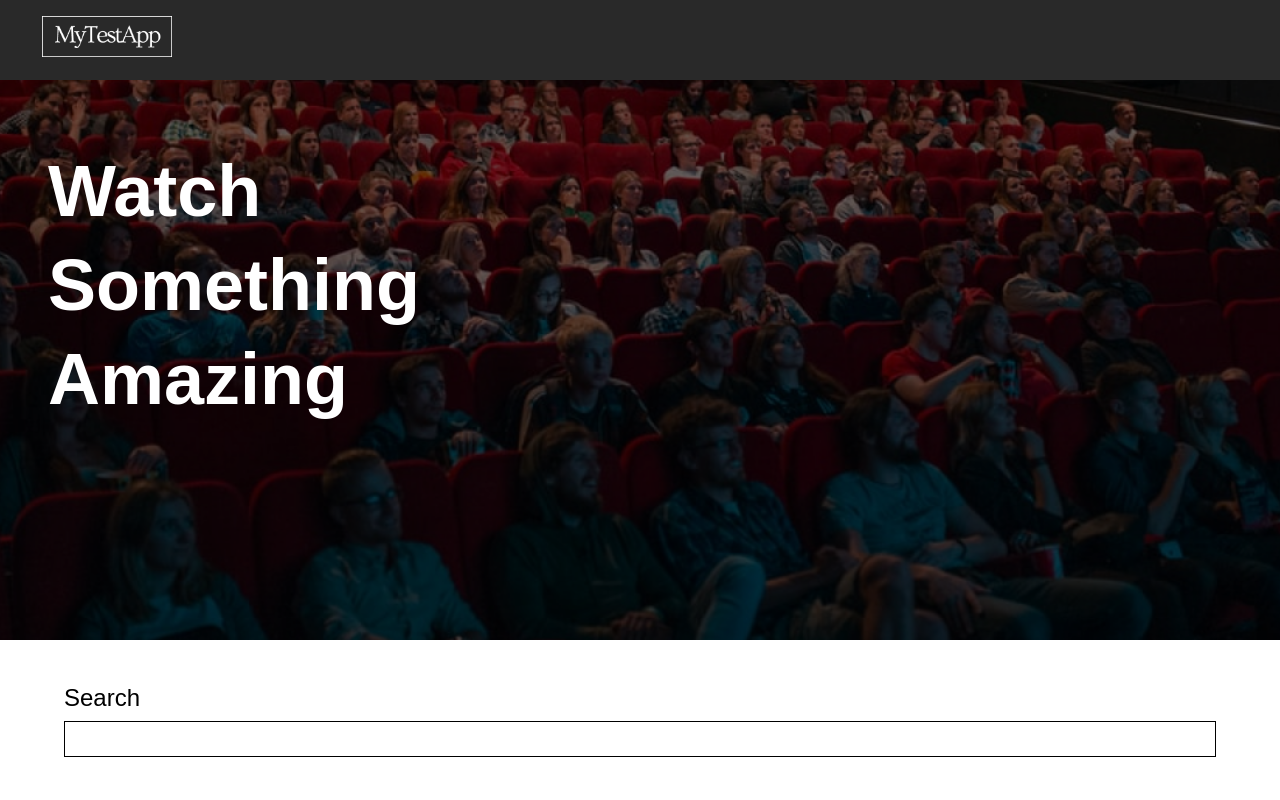
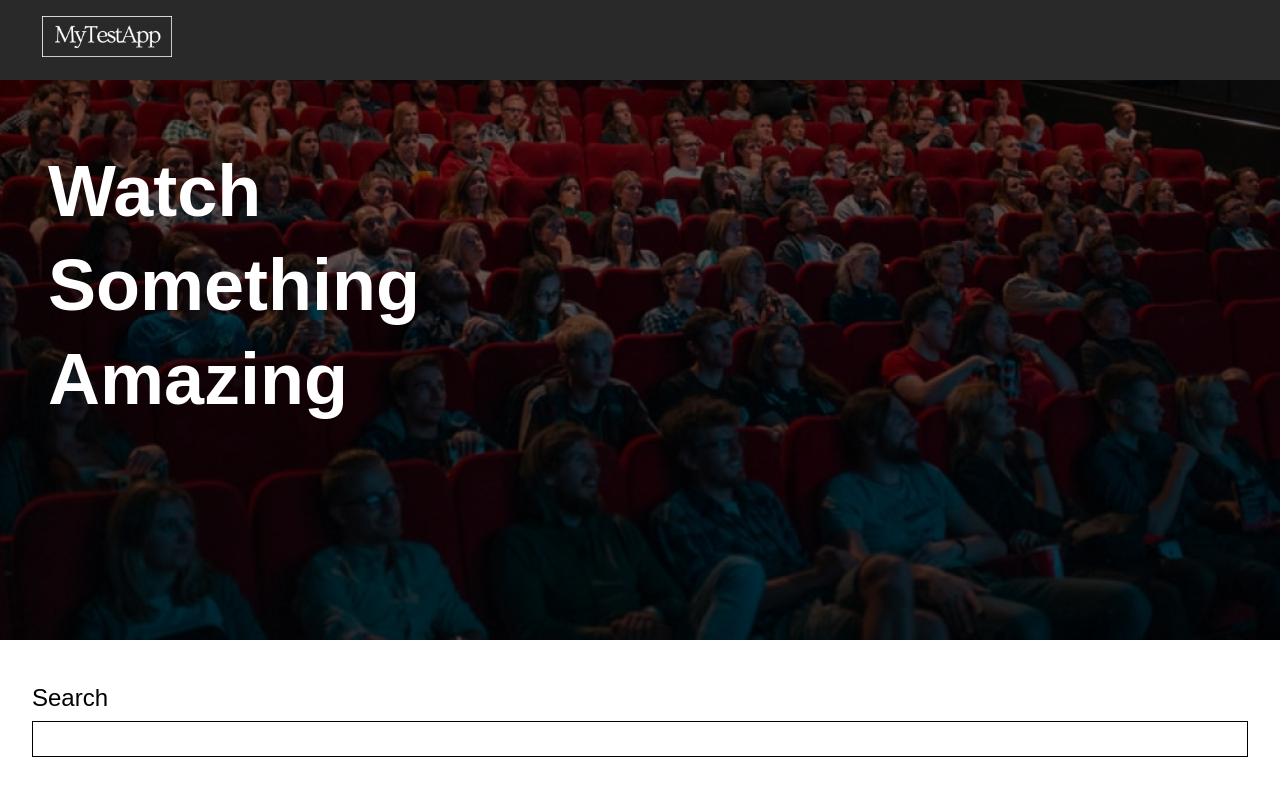
Before and after one commit to Razeb12/moviesAccessment, a React (Create React App) app: page / in a window 1280 px wide. Shown: the top 800 px of the page. Built offline with nearby package versions, Linux system fonts and the light colour scheme; no server answers.

Commit message:
fixed padding issues

```diff
--- a/src/App.scss
+++ b/src/App.scss
@@ -77,6 +77,7 @@ iframe {
 
 .mb-2 {
     margin-bottom: 2rem;
+    margin-top: 3rem;
 }
 
 .section {
--- a/src/pages/Home.jsx
+++ b/src/pages/Home.jsx
@@ -22,9 +22,9 @@ const Home = props => {
 
             <div className="container">
                 <div className="section mb-3">
-                <div className="section mb-3">
+
                 <MovieSearch category={props.category} keyword={keyword}/>
-            </div>
+
 
 
                     <div className="section__header mb-2">
```
